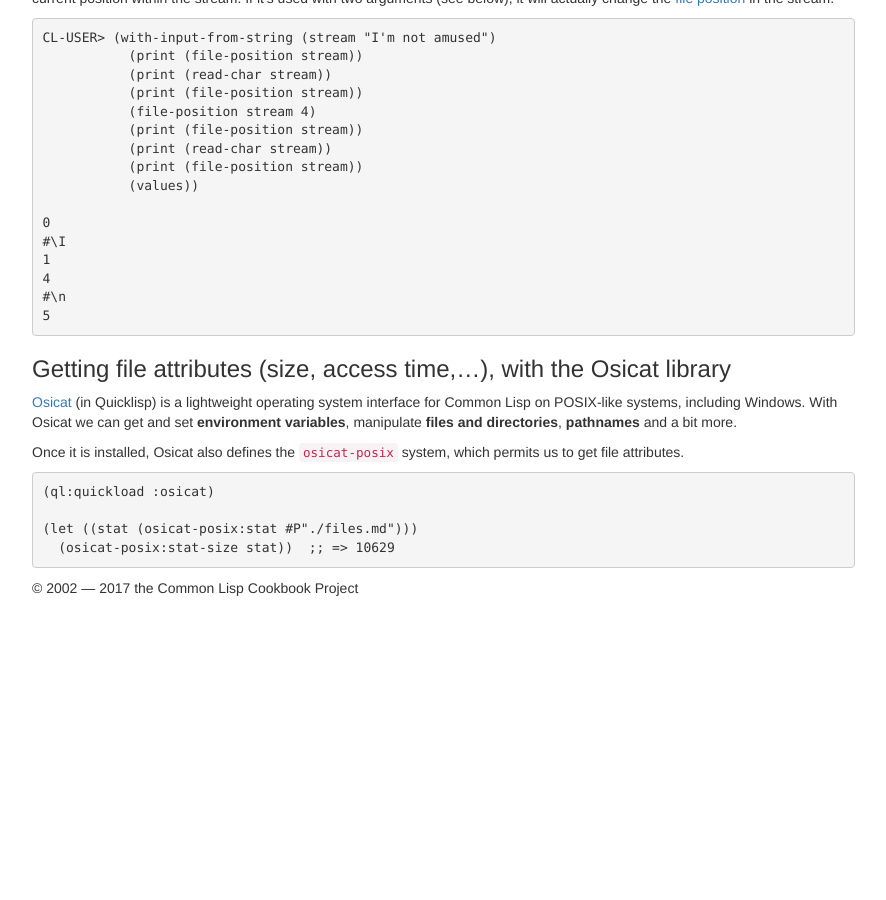
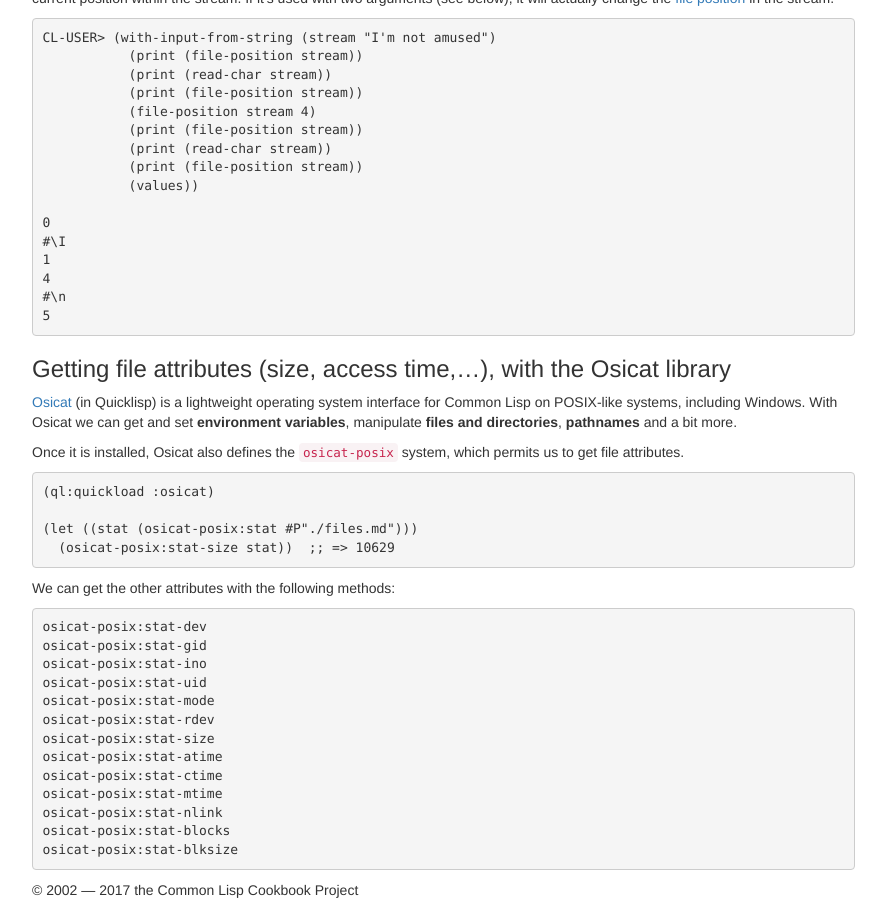
Before and after one commit to LispCookbook/cl-cookbook, a Jekyll site: the page built from files.md, in a window 1280 px wide and 900 px high, scrolled down 3811 px. Shown: the whole window, without its empty margins (303-1189 px from the left). Built offline with Jekyll 4.4.1, drawn with Linux system fonts in a browser that asks for light colours; before the commit the page ends 4409 px from its top, so only the background shows below that.

Commit message:
Files: others osicat-posix:stat-* methods (stat-uid, mtime, etc)

```diff
--- a/files.md
+++ b/files.md
@@ -310,3 +310,21 @@ which permits us to get file attributes.
 (let ((stat (osicat-posix:stat #P"./files.md")))
   (osicat-posix:stat-size stat))  ;; => 10629
 ~~~
+
+We can get the other attributes with the following methods:
+
+~~~
+osicat-posix:stat-dev
+osicat-posix:stat-gid
+osicat-posix:stat-ino
+osicat-posix:stat-uid
+osicat-posix:stat-mode
+osicat-posix:stat-rdev
+osicat-posix:stat-size
+osicat-posix:stat-atime
+osicat-posix:stat-ctime
+osicat-posix:stat-mtime
+osicat-posix:stat-nlink
+osicat-posix:stat-blocks
+osicat-posix:stat-blksize
+~~~
```
